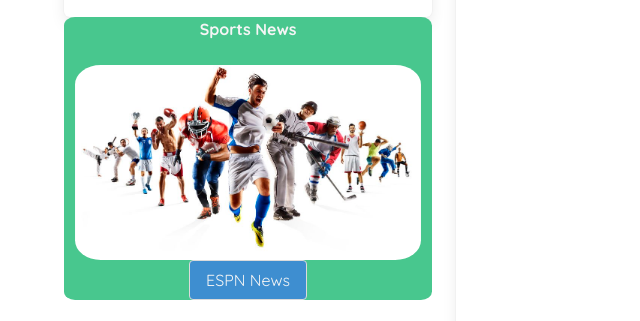
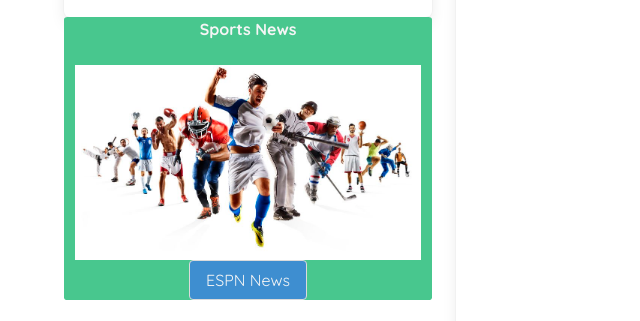
Before and after one commit to areed98/RoadE, a plain HTML site: page index.html in a window 1280 px wide. Shown: the part 956-1277 px from the top of the page, 0-640 px from the left. Drawn offline with nearby package versions, Linux system fonts and the light colour scheme.

Commit message:
small cosmetic changes

```diff
--- a/assets/css/styles.css
+++ b/assets/css/styles.css
@@ -68,10 +68,7 @@ li {
     border-radius: 10%;
 }
 /* image styling */
-img{
-    border-radius: 10%;
 
-}
 
 
 .music{
@@ -84,7 +81,7 @@ img{
 }
 /* sports and music box styling */
 #news-boxes{
-    border-radius: 3%;
+    border-radius: 1%;
 }
 
 #search-bar{
--- a/index.html
+++ b/index.html
@@ -49,7 +49,7 @@
 
             <div class="tile is-ancestor">
 
-                <div class="tile is-parent is-flex-wrap-wrap is-align-content-space-around">
+                <div class="tile is-parent is-flex-wrap-wrap is-align-content-space-around is-align-items-center">
 
                     <article class="tile is-child box">
                         <p class="title">Where to go, What to do?</p>
```
Lines whose indentation alone changed are shown as unchanged.
